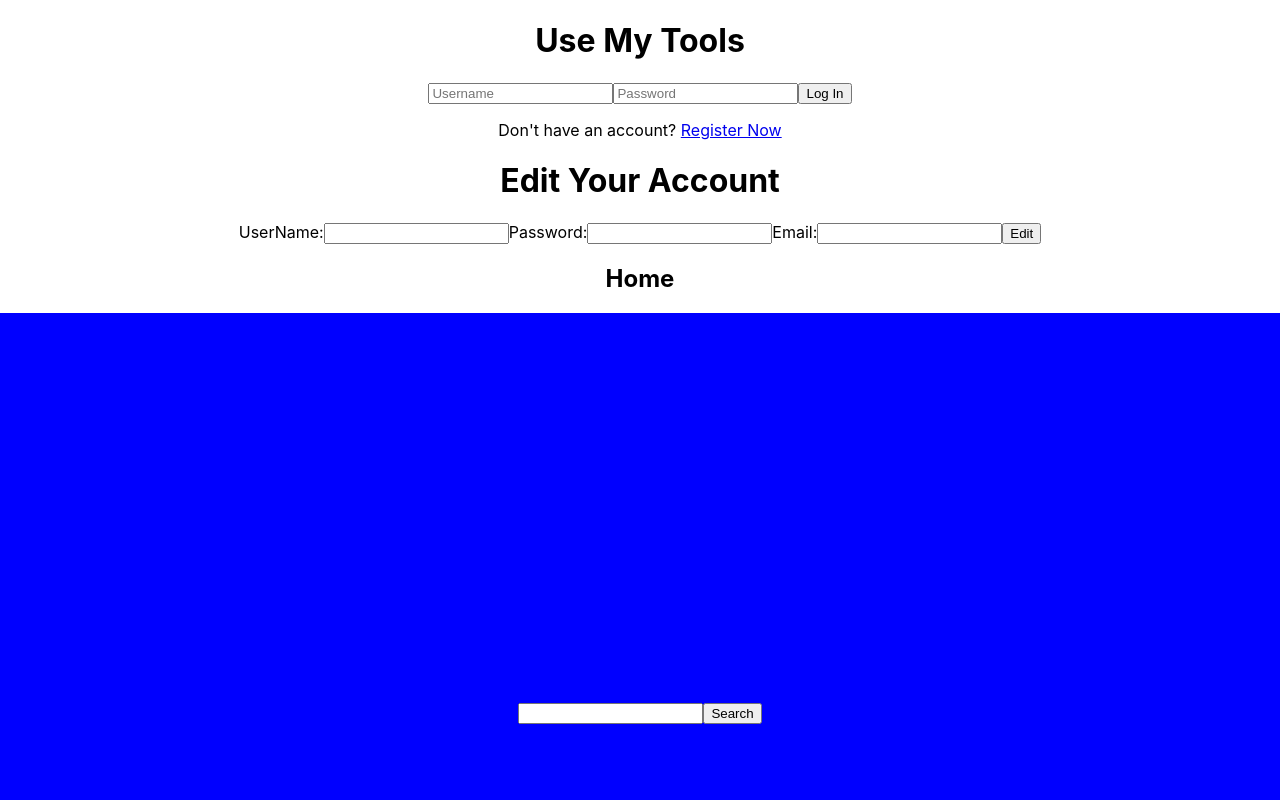
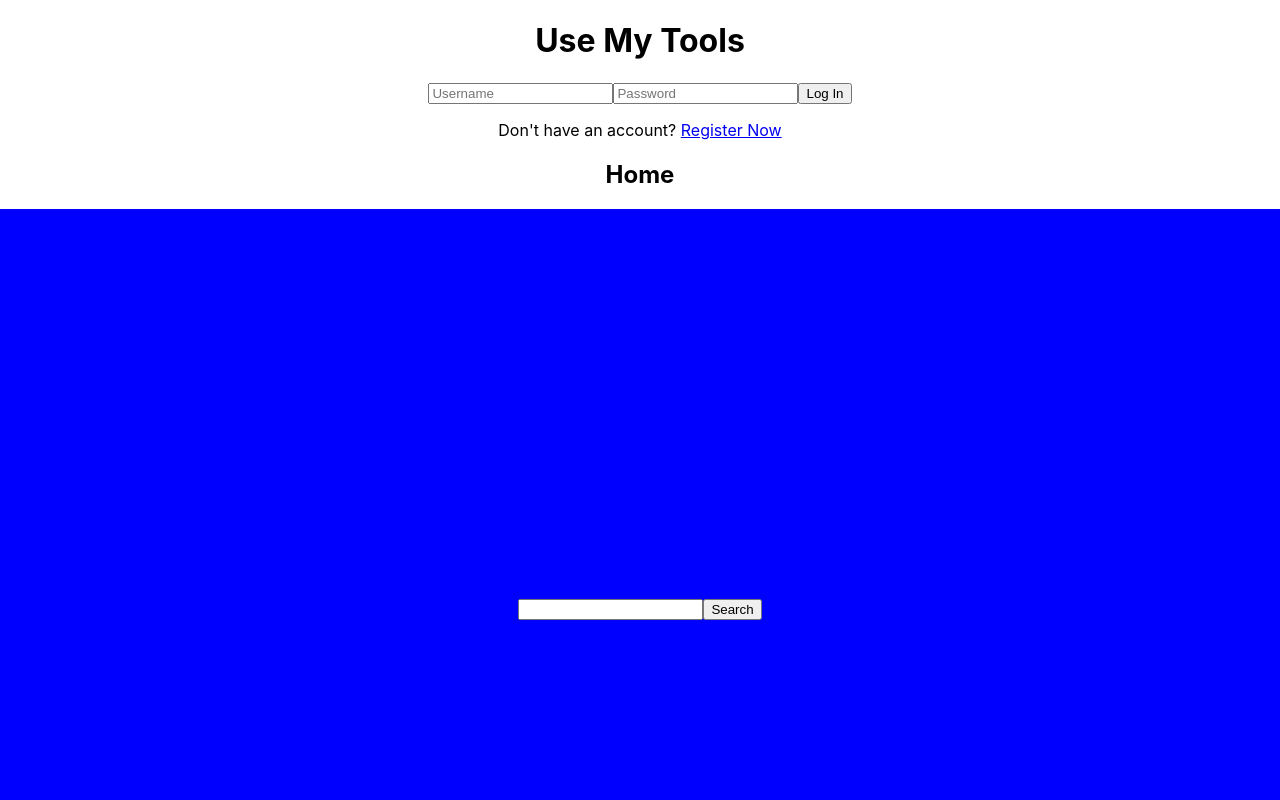
Before and after one commit to Use-My-Tools-BW/front-end, a React (Create React App) app: page / in a window 1280 px wide. Shown: the top 800 px of the page. Built offline with nearby package versions, Linux system fonts and the light colour scheme.

Commit message:
fixed typo in EditAccountForm

```diff
--- a/src/App.js
+++ b/src/App.js
@@ -9,14 +9,14 @@ import Home from "./components/Home";
 import ToolList from "./components/ToolList";
 import Account from "./components/Account";
 import Confirmation from "./components/Confirmation";
-import EditAccount from "./components/forms/EditAccountForm"
+
 function App() {
   return (
     <div className="App">
 
         <Route exact path="/" component={Login}/>
         <Route exact path="/register" component={RegisterForm}/>
-      <EditAccount/>
+
       <Home />
       <ToolList />
       <Account />
```
